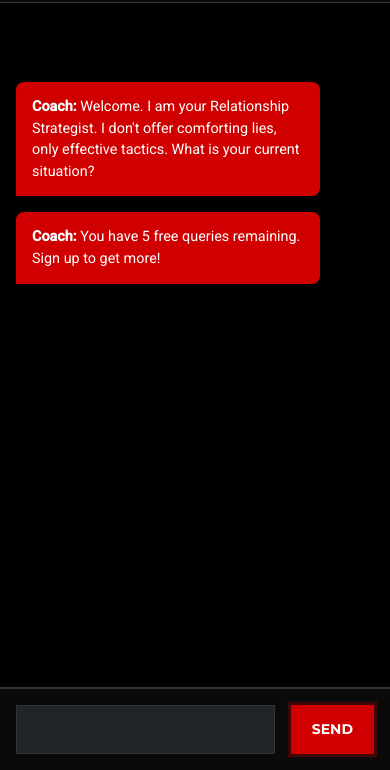
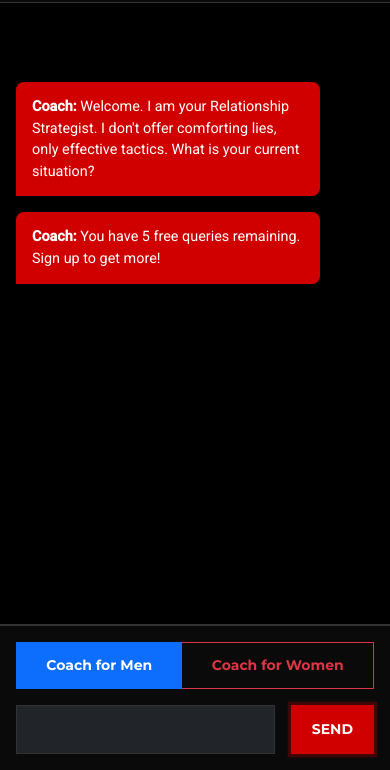
Before and after one commit to codefirst735-eng/dating-coach, a plain HTML site: page frontend/chat.html in a window 390 px wide. Shown: the part 74-844 px from the top of the page. Drawn offline with nearby package versions, Linux system fonts and the light colour scheme.

Commit message:
Add guest gender toggle with localStorage persistence, update labels, and fix positioning

```diff
--- a/frontend/chat.html
+++ b/frontend/chat.html
@@ -221,18 +221,18 @@
         <div class="scroll-hint" id="scrollHint">Scroll down to type your message</div>
         <div class="typing-indicator px-4" id="typingIndicator">Coach is analyzing...</div>
 
-        <!-- Gender Toggle (only for logged-in users) -->
-        <div class="px-4 pb-2" id="genderToggleContainer" style="display: none;">
-            <div class="btn-group w-100" role="group">
-                <input type="radio" class="btn-check" name="genderPreference" id="maleCoach" value="male" checked>
-                <label class="btn btn-outline-primary" for="maleCoach">Male Coach (For Men)</label>
+        <div class="chat-input-area">
+            <!-- Gender Toggle - Inside fixed input area -->
+            <div class="pb-3" id="genderToggleContainer" style="display: none;">
+                <div class="btn-group w-100" role="group">
+                    <input type="radio" class="btn-check" name="genderPreference" id="maleCoach" value="male" checked>
+                    <label class="btn btn-outline-primary" for="maleCoach">Coach for Men</label>
 
-                <input type="radio" class="btn-check" name="genderPreference" id="femaleCoach" value="female">
-                <label class="btn btn-outline-danger" for="femaleCoach">Female Coach (For Women)</label>
+                    <input type="radio" class="btn-check" name="genderPreference" id="femaleCoach" value="female">
+                    <label class="btn btn-outline-danger" for="femaleCoach">Coach for Women</label>
+                </div>
             </div>
-        </div>
 
-        <div class="chat-input-area">
             <form id="chatForm" class="d-flex gap-3">
                 <input type="text" id="userInput"
                     class="form-control form-control-lg bg-dark text-white border-secondary rounded-0"
@@ -285,8 +285,27 @@
         // Load chat history
         async function loadChatHistory() {
             const token = localStorage.getItem('access_token');
-            if (!token) return;
 
+            if (!token) {
+                // Guest user - load from localStorage
+                const guestHistory = localStorage.getItem('guest_chat_history');
+                if (guestHistory) {
+                    try {
+                        const messages = JSON.parse(guestHistory);
+                        if (messages.length > 0) {
+                            chatHistory.innerHTML = '';
+                            messages.forEach(msg => {
+                                appendMessage(msg.sender, msg.content);
+                            });
+                        }
+                    } catch (error) {
+                        console.error('Error loading guest history:', error);
+                    }
+                }
+                return;
+            }
+
+            // Logged-in user - load from server
             try {
                 const response = await fetch('https://dating-coach-ytos.onrender.com/chat/history', {
                     headers: {
@@ -312,6 +331,11 @@
         }
 
         loadChatHistory();
+
+        // Auto-scroll to bottom on page load to show toggle and input box
+        setTimeout(() => {
+            chatHistory.scrollTop = chatHistory.scrollHeight;
+        }, 100);
 
         // Check for token and guest query count
         const token = localStorage.getItem('access_token');
@@ -364,7 +388,7 @@
                         console.log(`Gender preference updated to: ${gender}`);
                         chatHistory.innerHTML = `
                             <div class="message ai">
-                                <strong>Coach:</strong> Welcome. I'm your ${gender === 'male' ? 'Male' : 'Female'} Relationship Coach. How can I help you today?
+                                <strong>Coach:</strong> Welcome. I'm your ${gender === 'male' ? 'Coach for Men' : 'Coach for Women'}. How can I help you today?
                             </div>
                         `;
                     }
@@ -396,9 +420,13 @@
             function updateGuestGenderPreference(gender) {
                 localStorage.setItem('guest_gender_preference', gender);
                 console.log(`Guest gender preference updated to: ${gender}`);
+
+                // Clear chat history when switching coaches
+                localStorage.removeItem('guest_chat_history');
+
                 chatHistory.innerHTML = `
                     <div class="message ai">
-                        <strong>Coach:</strong> Welcome. I'm your ${gender === 'male' ? 'Male' : 'Female'} Relationship Coach. How can I help you today?
+                        <strong>Coach:</strong> Welcome. I'm your ${gender === 'male' ? 'Coach for Men' : 'Coach for Women'}. How can I help you today?
                     </div>
                 `;
             }
@@ -527,6 +555,31 @@
 
             chatHistory.appendChild(msgDiv);
             chatHistory.scrollTop = chatHistory.scrollHeight;
+
+            // Save to localStorage for guest users
+            const token = localStorage.getItem('access_token');
+            if (!token) {
+                saveGuestMessage(sender, text);
+            }
+        }
+
+        // Save guest message to localStorage
+        function saveGuestMessage(sender, content) {
+            try {
+                const guestHistory = localStorage.getItem('guest_chat_history');
+                let messages = guestHistory ? JSON.parse(guestHistory) : [];
+
+                messages.push({ sender, content });
+
+                // Keep only last 50 messages to avoid localStorage size limits
+                if (messages.length > 50) {
+                    messages = messages.slice(-50);
+                }
+
+                localStorage.setItem('guest_chat_history', JSON.stringify(messages));
+            } catch (error) {
+                console.error('Error saving guest message:', error);
+            }
         }
     </script>
 </body>
```
